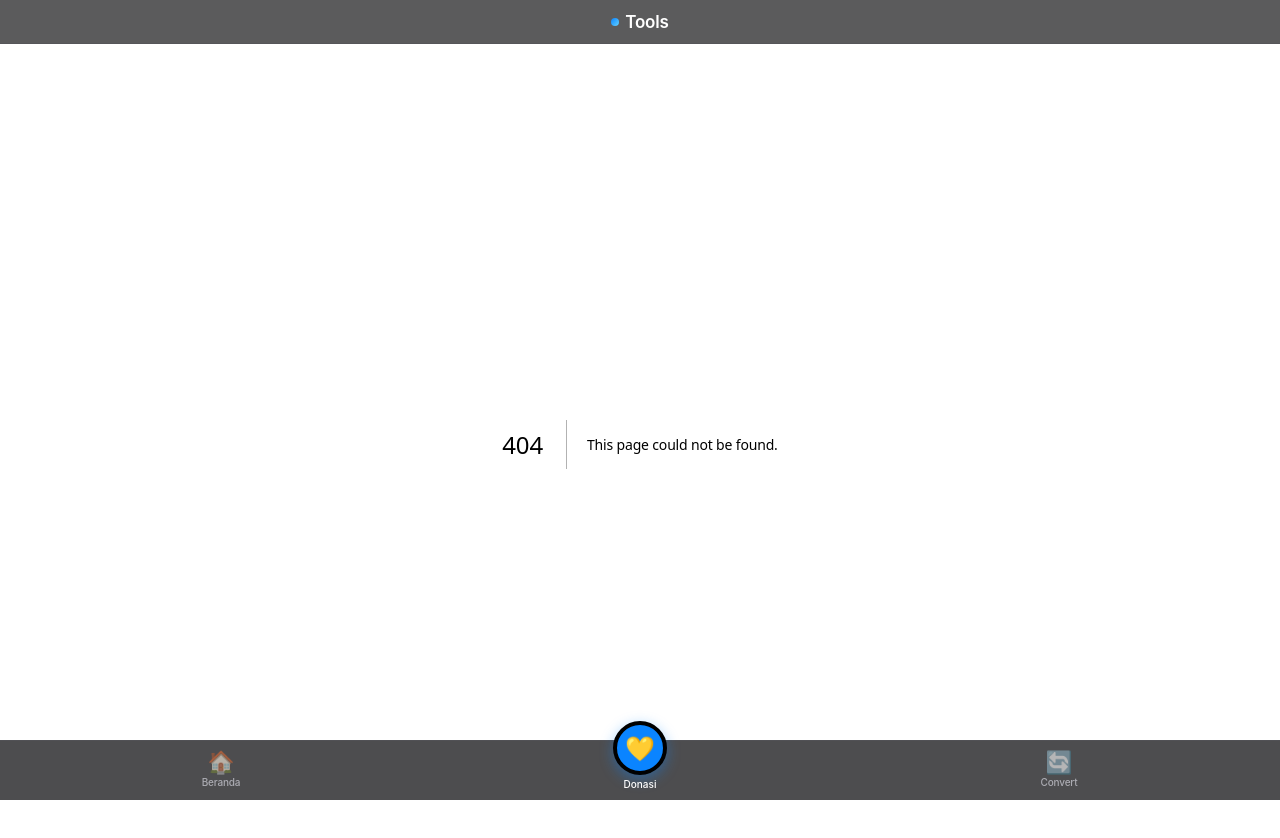
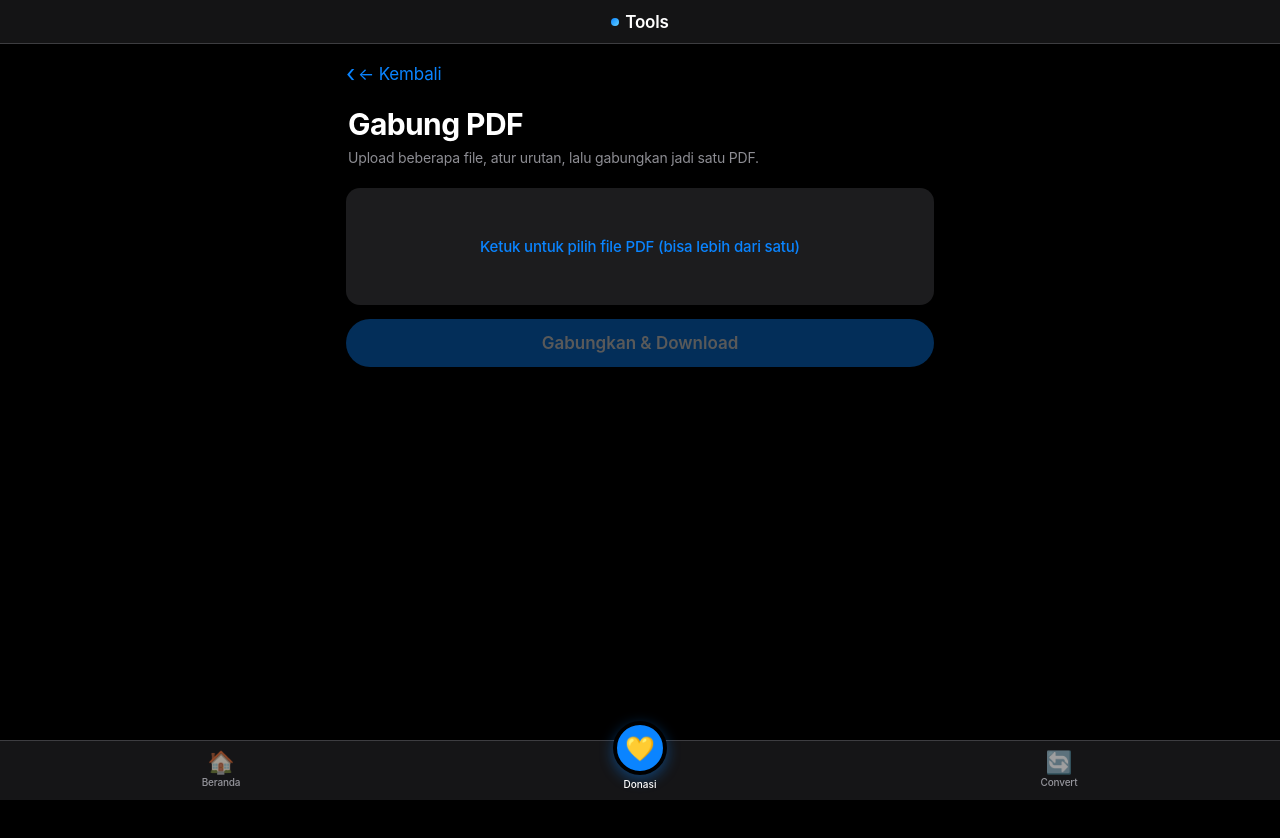
Before and after one commit to jampingkuda2-bot/tool, a Next.js app: page /merge in a window 1280 px wide. Before the commit this address had no page. Shown: the top 838 px of the page. After the commit the page ends 800 px from the top, so only its background shows below. Built offline with nearby package versions, Linux system fonts and the light colour scheme.

Commit message:
Add files via upload

```diff
--- /dev/null
+++ b/app/merge/page.js
@@ -0,0 +1,96 @@
+"use client";
+import { useState, useRef } from "react";
+import { PDFDocument } from "pdf-lib";
+import { saveAs } from "file-saver";
+
+export default function MergePage() {
+  const [files, setFiles] = useState([]);
+  const [status, setStatus] = useState("");
+  const [busy, setBusy] = useState(false);
+  const inputRef = useRef(null);
+
+  function addFiles(list) {
+    const arr = Array.from(list).filter((f) => f.type === "application/pdf");
+    setFiles((prev) => [...prev, ...arr]);
+  }
+
+  function move(i, dir) {
+    setFiles((prev) => {
+      const next = [...prev];
+      const j = i + dir;
+      if (j < 0 || j >= next.length) return prev;
+      [next[i], next[j]] = [next[j], next[i]];
+      return next;
+    });
+  }
+
+  function remove(i) {
+    setFiles((prev) => prev.filter((_, idx) => idx !== i));
+  }
+
+  async function mergeFiles() {
+    if (files.length < 2) {
+      setStatus("Pilih minimal 2 file PDF.");
+      return;
+    }
+    setBusy(true);
+    setStatus("Menggabungkan...");
+    try {
+      const merged = await PDFDocument.create();
+      for (const file of files) {
+        const bytes = await file.arrayBuffer();
+        const src = await PDFDocument.load(bytes);
+        const pages = await merged.copyPages(src, src.getPageIndices());
+        pages.forEach((p) => merged.addPage(p));
+      }
+      const out = await merged.save();
+      saveAs(new Blob([out], { type: "application/pdf" }), "merged.pdf");
+      setStatus("Selesai! File terdownload.");
+    } catch (e) {
+      setStatus("Gagal: " + e.message);
+    }
+    setBusy(false);
+  }
+
+  return (
+    <main className="container">
+      <a className="back-link" href="/">← Kembali</a>
+      <div className="page-header">
+        <h1>Gabung PDF</h1>
+        <p>Upload beberapa file, atur urutan, lalu gabungkan jadi satu PDF.</p>
+      </div>
+
+      <div className="dropzone" onClick={() => inputRef.current.click()}>
+        <p>Ketuk untuk pilih file PDF (bisa lebih dari satu)</p>
+        <input
+          ref={inputRef}
+          type="file"
+          accept="application/pdf"
+          multiple
+          onChange={(e) => addFiles(e.target.files)}
+        />
+      </div>
+
+      {files.length > 0 && (
+        <div className="filelist">
+          {files.map((f, i) => (
+            <div className="fileitem" key={i}>
+              <span className="name">{i + 1}. {f.name}</span>
+              <div style={{ display: "flex", gap: 6 }}>
+                <button className="btn secondary small" onClick={() => move(i, -1)}>↑</button>
+                <button className="btn secondary small" onClick={() => move(i, 1)}>↓</button>
+                <button className="btn danger small" onClick={() => remove(i)}>Hapus</button>
+              </div>
+            </div>
+          ))}
+        </div>
+      )}
+
+      <button className="btn" disabled={busy || files.length < 2} onClick={mergeFiles}>
+        {busy ? "Memproses..." : "Gabungkan & Download"}
+      </button>
+
+      {status && <p className={`status ${status.startsWith("Gagal") ? "err" : status.startsWith("Selesai") ? "ok" : ""}`}>{status}</p>}
+    </main>
+  );
+}
```
